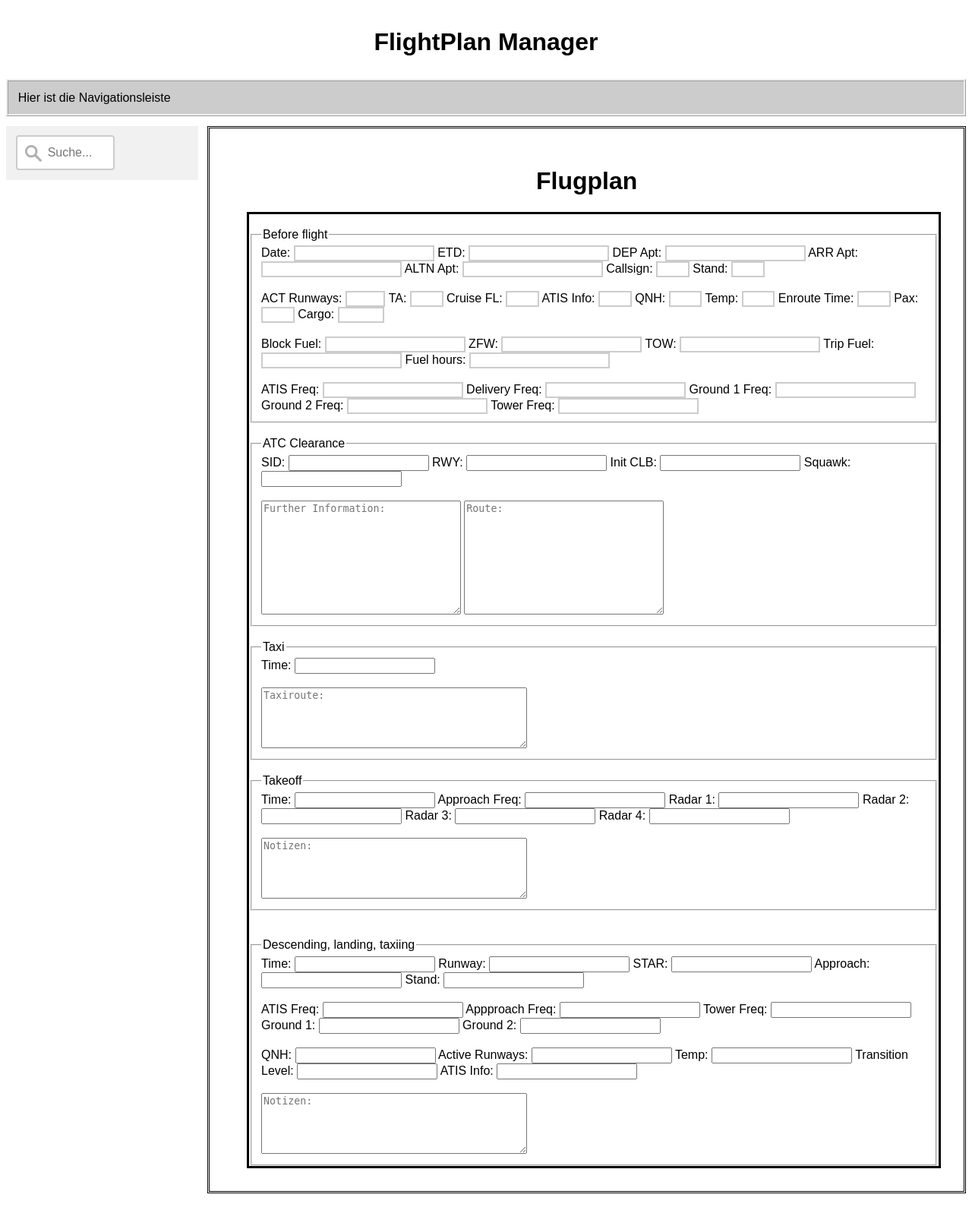
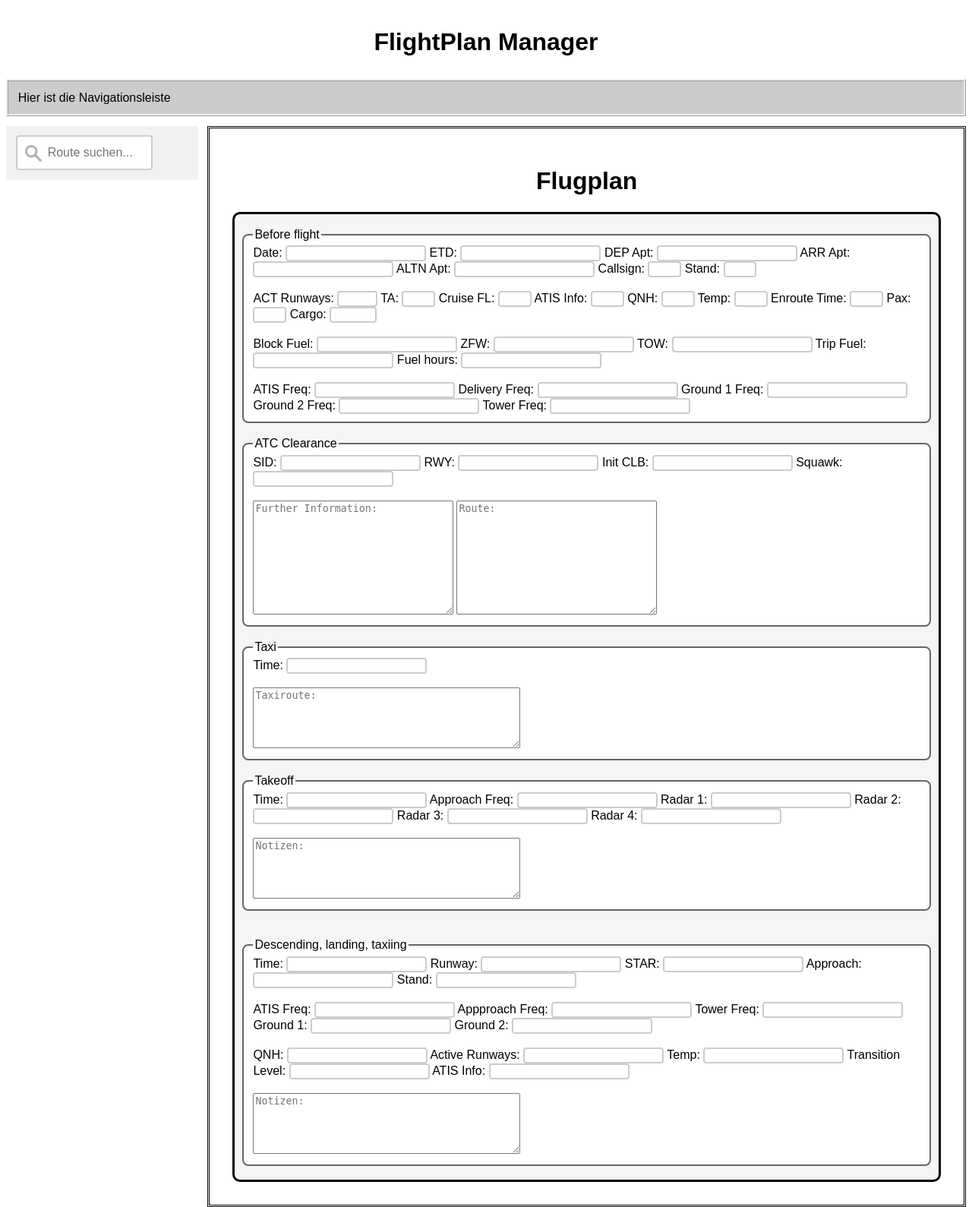
Before and after one commit to TrueFoXDeN/FlightPlan-Manager, a PHP site: page / in a window 1280 px wide. Shown: the whole page at 76% size. Run offline with PHP 8.4, Linux system fonts and the light colour scheme.

Commit message:
Added style for fieldsets

```diff
--- a/css/style.css
+++ b/css/style.css
@@ -41,7 +41,7 @@ h1 {
 }
 
 #id_route_input{
-    width: 130px;
+    width: 180px;
     padding: 12px 20px 12px 40px;
     font-size: 16px;
     border: 2px solid #ccc;
@@ -74,22 +74,35 @@ h1 {
 }
 
 #id_form_plan {
-    margin-left: 2%;
     border-style: solid;
+    border-radius: 10px;
+    background-color: #f5f5f5;
 }
 
-#id_text_fields input[type=text] {
+#id_flugplan input[type=text] {
     border: 2px solid #ccc;
+    border-radius: 4px;
     -webkit-transition: 0.5s;
     transition: 0.5s;
     outline: none;
 }
 
-#id_text_fields input[type=text]:focus {
+#id_flugplan input[type=text]:focus {
     border: 2px solid #555;
 }
 
- /*Before FLight*/
+#id_form_plan fieldset{
+    margin-left: 10px;
+    margin-right: 10px;
+    border:2px solid #666;
+    border-radius: 8px;
+    background-color: #fff;
+}
+#id_fieldset_beforeflight_legend{
+
+}
+
+/* Departure Airport section */
 #id_dep_apt_head {
     background-color: #9c9c9c;
     color: white;
--- a/index.html
+++ b/index.html
@@ -14,16 +14,14 @@
 <nav>Hier ist die Navigationsleiste</nav>
 
 <form id="id_suche">
-
-    <!--<label for="id_route_input">Route: </label>-->
-    <input type="text" id="id_route_input" placeholder="Suche...">
+    <input type="text" id="id_route_input" placeholder="Route suchen...">
 </form>
 <div id="id_flugplan">
     <h1 id="id_head_plan">Flugplan</h1>
     <form id="id_form_plan">
         <br>
-        <fieldset id="id_text_fields">
-            <legend>Before flight</legend>
+        <fieldset id="id_fieldset_beforeflight">
+            <legend id="id_fieldset_beforeflight_legend">Before flight</legend>
             Date: <input type="text" id="id_date">
             ETD: <input type="text" id="id_etd">
             DEP Apt: <input type="text" id="id_dep_apt">
@@ -109,9 +107,8 @@
             <br><br>
            <textarea id="id_notes_arr" placeholder="Notizen:"></textarea>
 
-
         </fieldset>
-
+        <br>
 
     </form>
 </div>
```
